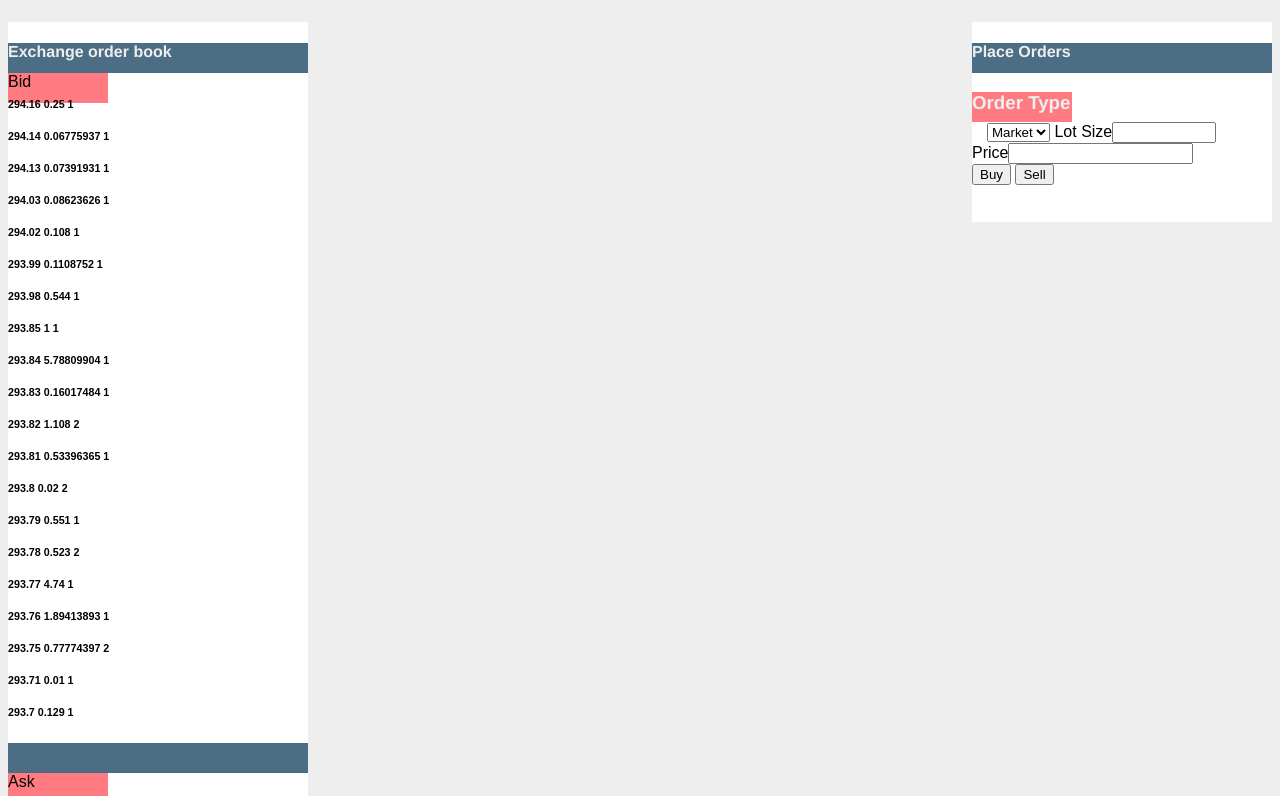
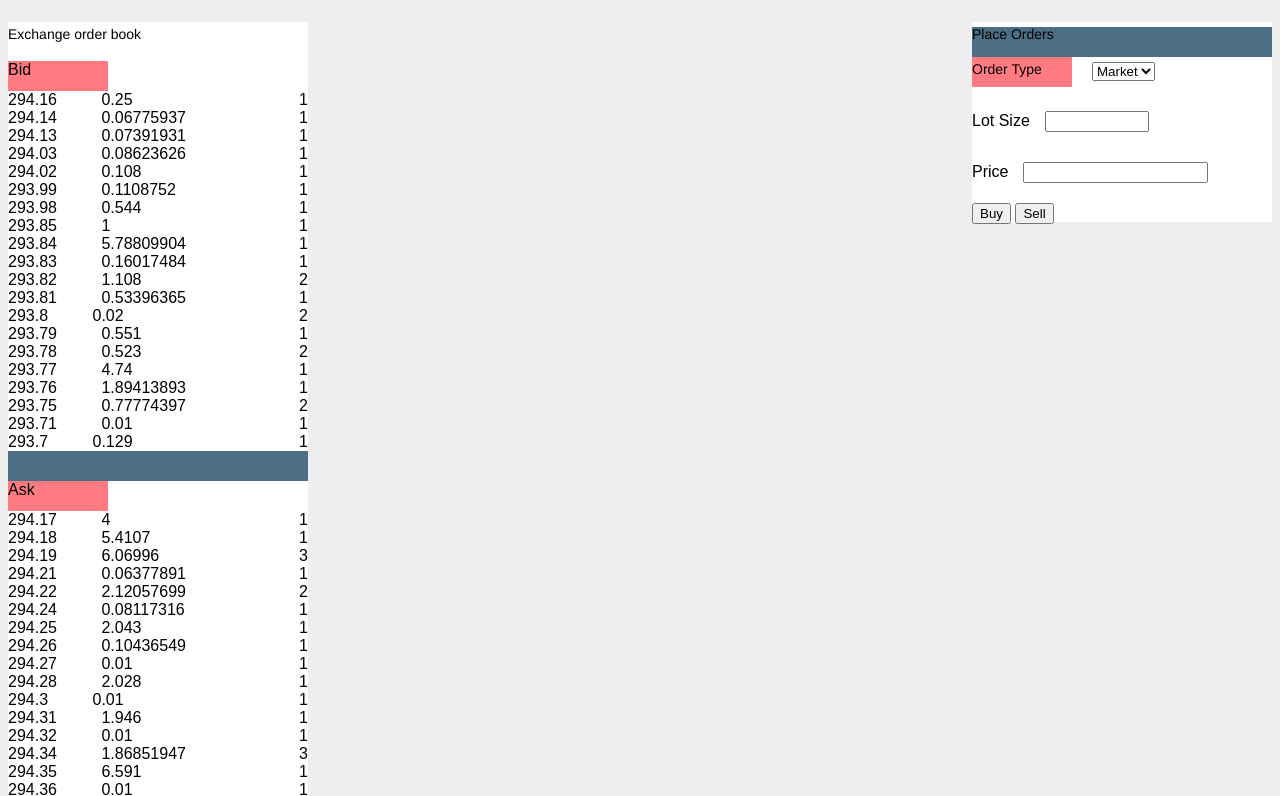
Before and after one commit to FlipSideHR/FlyptoX, a website: page server/views/index.html in a window 1280 px wide. Shown: the part 118-914 px from the top of the page. Drawn offline with nearby package versions, Linux system fonts and the light colour scheme; files that its build step writes are made by us from their sources.

Commit message:
Changes to service (removed Coinbase references) and cleaned up order entry UI.

```diff
--- a/app/app.html
+++ b/app/app.html
@@ -4,32 +4,39 @@
 	</head>
 <body>
 	<div class="tx" ng-app="FlyptoX" ng-controller="orderbookCtrl" ng-model="testData">
-		      <div class="close"><h4>Exchange order book</h4></div>
+		      <h4>Exchange order book</h4>
 	        <div class="order">Bid</div>
-
 	        <div ng-repeat="d in testData.bids | limitTo: 20">
-	         	<h6 style="margin-top: -5px"> {{ d[0] }} {{ d[1] }} {{ d[2] }}</h6>
-	        </div>
-
+	         	<h7> {{ d[0] }} </h7>
+	         	<h7 style="margin-left: 40px"> {{ d[1] }} </h7>
+	         	<h7 style="float: right"> {{ d[2] }} </h7>
+	         		        </div>
 	        <div class="close"></div>
 	        <div class="order">Ask</div>
  					<div ng-repeat="d in testData.asks | limitTo: 20">
-	         	<h6> {{ d[0] }} {{ d[1] }} {{ d[2] }} </h6>
+	         	<h7> {{ d[0] }} </h7>
+	         	<h7 style="margin-left: 40px"> {{ d[1] }} </h7>
+	         	<h7 style="float: right"> {{ d[2] }} </h7>
 	         	</div>
 	    </div>
 	 </div>
 
 	 	<div style="float:right" class="execution" ng-app="FlyptoX" ng-controller="executionCtrl">
 	 	 			<div class="close"> <h4>Place Orders</h4></div>
-	        <div class="order"> <h3> Order Type </h3></div>
-	        <select style="margin-left:15px">
-						  <option value="market">Market</option>
-						  <option value="limit">Limit</option>
-					</select>
-	        Lot Size<input id="size" type="number" value="1" min="0.0001" max="100" ng-model="order.size" /><br>
-	       Price<input id="price" type="number" min="" max="" ng-model="order.price" /><br>
-    	<button id="buy" ng-click="buy()">Buy</button>
-    	<button id="sell" ng-click="sell()">Sell</button>
+	        <div class="order" style="position: absolute"> <h3> Order Type </h3></div>
+	        <select style="margin-left: 120px; margin-top: 5px">
+	        		<option value="market">Market</option>
+						  <option value="limit">Limit</option> </select>
+					<div style="margin-top: 30px">
+	       		 Lot Size<input style="margin-left: 15px" id="size" type="number" value="1" min="0.0001" max="100" ng-model="order.size" /><br>
+	        </div>
+	        <div style="margin-top: 30px">
+	       		Price<input style="margin-left: 15px" id="price" type="number" min="" max="" ng-model="order.price" /><br>
+	       </div>
+	      <div style="margin-top: 20px">
+		    	<button id="buy" ng-click="buy()">Buy</button>
+		    	<button id="sell" ng-click="sell()">Sell</button>
+    	</div>
   </div>
 
   <div class="execution">
--- a/app/app.less
+++ b/app/app.less
@@ -2,13 +2,20 @@ body {
     font-family: arial, sans-serif;
     background: #EEEEEE;
     h1 {
+        font-family: 'Helvetica Neue', Helvetica, Arial, sans-serif;
         font-size: 3.5em;
         color: gray;
         text-align: center;
     }
-    h2, h3, h4, h5 {
-   		 color: #EEEEEE;
-   		 font-family: Helvetica Neue;
+    h2, h3, h4, h5, h6 {
+        font-family: 'Helvetica Neue', Helvetica, Arial, sans-serif;
+   		font-family: Helvetica Neue;
+        font-size: 14px;
+        font-style: normal;
+        font-variant: normal;
+        font-weight: 500;
+        line-height: 15.3999996185303px;
+        margin-top: 5px;
     }
     .order {
     background: #ff7b81;
--- a/app/lib/services/account.services.js
+++ b/app/lib/services/account.services.js
@@ -57,6 +57,7 @@ angular.module('FlyptoX').factory('AccountsService',
     };
 
     var sell = function(price, size){
+      console.log(price, size);
       var sellParams = {
         'price': price, // USD
         'size': size,  // BTC
@@ -71,6 +72,7 @@ angular.module('FlyptoX').factory('AccountsService',
 
     // sends a buy order at a price
     var buy = function(price, size) {
+      console.log(price, size);
       var buyParams = {
         'price': price, // USD
         'size': size,  // BTC
--- a/app/modules.js
+++ b/app/modules.js
@@ -9,7 +9,6 @@ FlyptoX.controller('orderbookCtrl', ['$scope', function($scope) {
   	};
 
   	/*jshint multistr: true */
-
   	var holdData = JSON.parse('{"sequence":151031658,"bids":[["294.16","0.25",1], \
   		["294.14","0.06775937",1],["294.13","0.07391931",1], \
   		["294.03","0.08623626",1],["294.02","0.108",1],["293.99","0.1108752",1],["293.98","0.544",1], \
@@ -44,11 +43,6 @@ FlyptoX.controller('orderbookCtrl', ['$scope', function($scope) {
   	console.log($scope.testData);
 }]);
 
-
-// to do change this code back to this:
-// FlyptoX.controller('AccountsController',
-  //['$scope', '$interval', 'AccountsService',
-  //function($scope, $interval, AccountsService){
 FlyptoX.controller('executionCtrl', ['$scope',
   '$interval', function($scope, $interval, AccountsService){
     // hold order data
@@ -64,16 +58,6 @@ FlyptoX.controller('executionCtrl', ['$scope',
       });
     };
 
-    $interval(function(){
-      AccountsService.fetchWallets(function(wallets){
-        $scope.wallets = wallets;
-      });
-
-      AccountsService.fetchOrders(function(orders){
-        $scope.ordersList = orders.list;
-      });
-    }, 500);
-
     $scope.buy = function(){
       AccountsService.buy($scope.order.price, $scope.order.size);
     };
```
